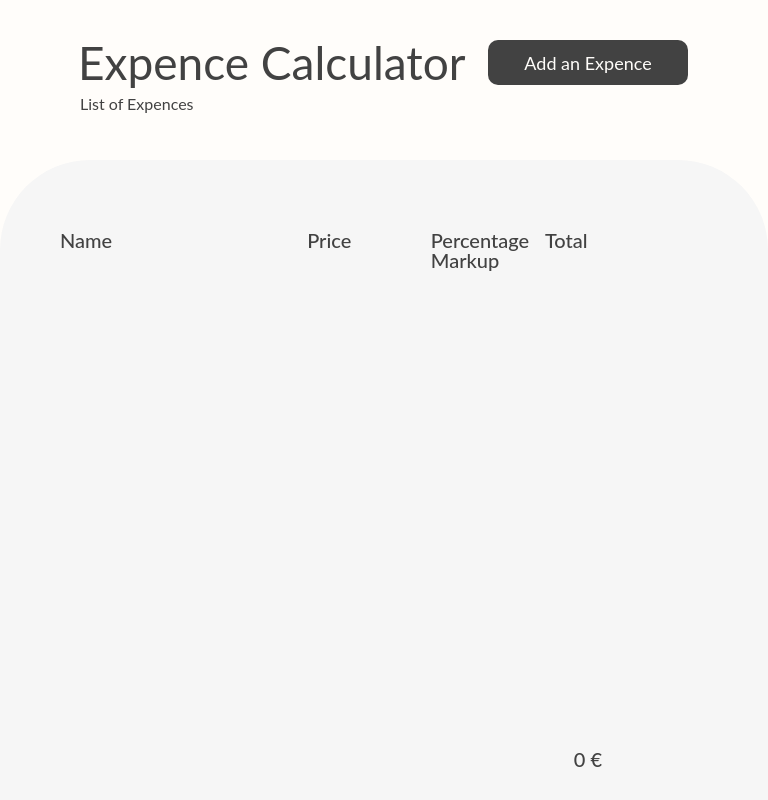
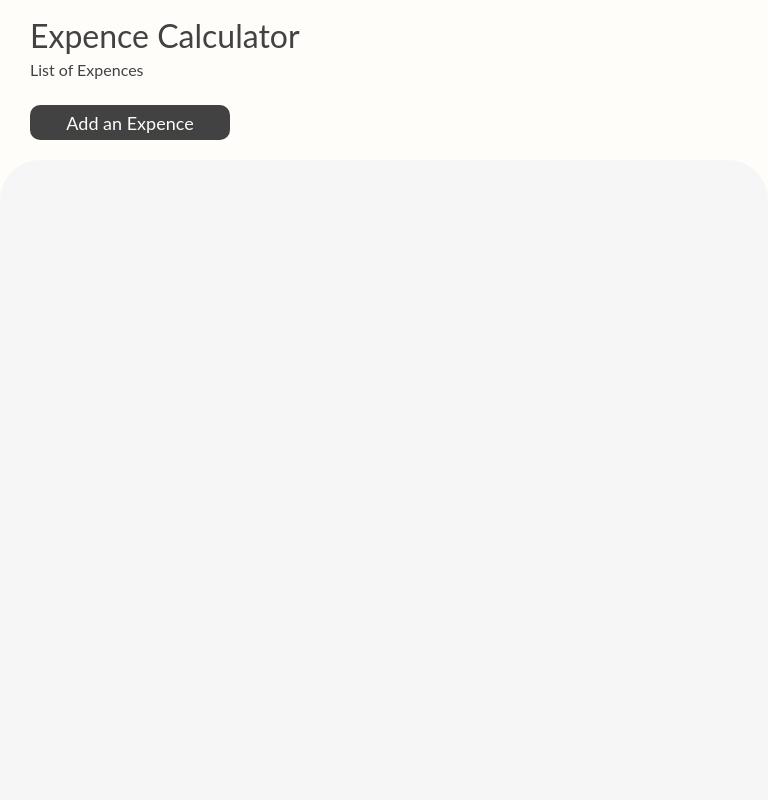
Before and after one commit to bircankut/expense-calculator, a React (Vite) app: page / in a window 768 px wide. Built offline with nearby package versions, Linux system fonts and the light colour scheme.

Commit message:
feat: added responsive design

```diff
--- a/src/App.css
+++ b/src/App.css
@@ -2,3 +2,14 @@
   height: 100vh;
   background-color: rgba(255, 253, 250, 1);
 }
+
+@media only screen and (max-width: 768px) {
+  /* For mobile phones: */
+  .main {
+    position: fixed;
+    top: 0;
+    left: 0;
+    width: 100%;
+    height: 100%;
+  }
+}
--- a/src/components/button/button.module.css
+++ b/src/components/button/button.module.css
@@ -10,6 +10,15 @@
   border: none;
 }
 
+@media only screen and (max-width: 768px) {
+  /* For mobile phones: */
+  .button {
+    height: 35px;
+    width: 200px;
+    margin-bottom: 10px;
+  }
+}
+
 .iconButton {
   height: 35px;
   width: 35px;
--- a/src/components/button/button.tsx
+++ b/src/components/button/button.tsx
@@ -1,6 +1,5 @@
-import { FC, ComponentProps } from "react";
+import { ComponentProps } from "react";
 import style from "../button/button.module.css";
-import { COLOR } from "../../enums";
 
 interface ButtonProps {
   onClick: ComponentProps<"button">["onClick"];
--- a/src/components/expence-items/expence-items.module.css
+++ b/src/components/expence-items/expence-items.module.css
@@ -4,9 +4,18 @@
   padding: 20px 10px 30px 10px;
 }
 
+@media only screen and (max-width: 768px) {
+  /* For mobile phones: */
+  .grid {
+    display: grid;
+    grid-template-columns: unset;
+    padding: 10px;
+  }
+}
+
 .expenceBox {
   border-bottom: 1px solid rgba(66, 66, 66, 0.5);
-  margin: 30px 0;
+  margin-top: 30px;
 }
 
 .input {
@@ -15,6 +24,7 @@
   box-shadow: none;
   font-size: 15px;
 }
+
 .deleteButton {
   color: rgba(66, 66, 66, 1);
   background-color: transparent;
@@ -22,3 +32,35 @@
   border: none;
   font-size: 20px;
 }
+
+@media only screen and (max-width: 768px) {
+  /* For mobile phones: */
+  .itemStyleForPhone {
+    margin: 10px;
+  }
+}
+
+@media only screen and (max-width: 768px) {
+  /* For mobile phones: */
+  .label {
+    margin-right: 5px;
+    font-size: 18px;
+    font-weight: 500;
+  }
+}
+@media only screen and (min-width: 768px) {
+  /* For mobile phones: */
+  .label {
+    display: none;
+  }
+}
+
+@media only screen and (max-width: 768px) {
+  /* For mobile phones: */
+  .deleteButton {
+    left: 100px;
+    width: 30px;
+    margin-left: auto;
+    background-color: rgb(239, 239, 239);
+  }
+}
--- a/src/components/expence-items/expence-items.tsx
+++ b/src/components/expence-items/expence-items.tsx
@@ -22,29 +22,39 @@ const ExpenceItems = ({}: ExpenceItemsProps) => {
       {expences.map((el) => {
         return (
           <li key={el.id} className={`${style.grid} ${style.expenceBox}`}>
+            <div className={style.itemStyleForPhone}>
+              <label className={style.label}>Name:</label>
               <input
                 className={`${style.input} fontLato colorDarkGrey`}
                 value={el.name}
                 type="text"
                 onChange={(event) => handleNameChange(event, el.id)}
               />
+            </div>
+            <div className={style.itemStyleForPhone}>
+              <label className={style.label}>Price:</label>
               <input
-              className={`${style.alignCenter}  ${style.input}  ${style.input} fontLato colorDarkGrey`}
+                className={`${style.input}  ${style.input} fontLato colorDarkGrey`}
                 value={el.price}
                 type="text"
                 onChange={(event) => handlePriceChange(event, el.id)}
               />
+            </div>
+            <div className={style.itemStyleForPhone}>
+              <label className={style.label}>Percentage:</label>
               <input
-              className={`${style.alignCenter}  ${style.input} fontLato colorDarkGrey`}
+                className={`${style.input} fontLato colorDarkGrey`}
                 value={el.percentageMarkup}
                 type="text"
                 onChange={(event) => {
                   handlePercentageChange(event, el.id);
                 }}
               />
+            </div>
             <p
-              className={`${style.alignCenter}  ${style.input} fontLato colorDarkGrey`}
+              className={`${style.input} ${style.itemStyleForPhone}  fontLato colorDarkGrey`}
             >
+              <label className={style.label}>Total:</label>
               {el.total?.toString()}
             </p>
 
--- a/src/components/expence-list-headers/expence-list-headers.module.css
+++ b/src/components/expence-list-headers/expence-list-headers.module.css
@@ -1,11 +1,20 @@
 .headerBox {
   height: 8vh;
+  position: fixed;
+  width: 100%;
 }
 
 .grid {
   display: grid;
   grid-template-columns: 40% 20% 12% 24% 2%;
   padding: 20px 10px;
+}
+
+@media only screen and (max-width: 768px) {
+  /* For mobile phones: */
+  .headerBox {
+    display: none;
+  }
 }
 
 .gridHeader {
--- a/src/components/expence-list/expence-list.module.css
+++ b/src/components/expence-list/expence-list.module.css
@@ -7,5 +7,22 @@
 
 .scrollBox {
   height: 55vh;
-  overflow: scroll;
+  overflow-y: scroll;
 }
+
+@media only screen and (max-width: 768px) {
+  /* For mobile phones: */
+  .container {
+    height: 100%;
+    padding: 10px;
+    border-radius: 40px 40px 0 0;
+  }
+}
+
+@media only screen and (max-width: 768px) {
+  /* For mobile phones: */
+  .scrollBox {
+    height: 65vh;
+    margin-bottom: 10px;
+  }
+}
--- a/src/components/expence-list/expence-list.tsx
+++ b/src/components/expence-list/expence-list.tsx
@@ -3,11 +3,13 @@ import { TotalCount } from "../total-count/total-count";
 import ExpenceListHeaders from "../expence-list-headers/expence-list-headers";
 import { ExpenceItems } from "../expence-items/expence-items";
 
-const ExpenceList = () => {
+interface ExpenceListProps {}
+
+const ExpenceList = ({}: ExpenceListProps) => {
   return (
     <section className={`${style.container} fontLato colorDarkGrey`}>
-      <ExpenceListHeaders />
       <div className={style.scrollBox}>
+        <ExpenceListHeaders />
         <ExpenceItems />
       </div>
       <TotalCount />
--- a/src/components/header/header.module.css
+++ b/src/components/header/header.module.css
@@ -6,8 +6,23 @@
   justify-content: space-between;
 }
 
+@media only screen and (max-width: 768px) {
+  /* For mobile phones: */
+  .headerBox {
+    padding: 20px 30px 10px 30px;
+    flex-direction: column;
+  }
+}
+
 .fSize46 {
   font-size: 46px;
+}
+
+@media only screen and (max-width: 768px) {
+  /* For mobile phones: */
+  .fSize46 {
+    font-size: 32px;
+  }
 }
 
 .mTop10 {
@@ -16,3 +31,10 @@
 h2:first-letter {
   margin-left: -2px;
 }
+
+@media only screen and (max-width: 768px) {
+  /* For mobile phones: */
+  h2:first-letter {
+    margin-left: 0;
+  }
+}
--- a/src/components/modal/modal.module.css
+++ b/src/components/modal/modal.module.css
@@ -29,6 +29,16 @@
   box-shadow: 0 5px 20px 0 rgba(0, 0, 0, 0.04);
 }
 
+@media only screen and (max-width: 768px) {
+  /* For mobile phones: */
+  .modal {
+    height: 55vh;
+    width: 85vw;
+    justify-content: center;
+    align-items: center;
+  }
+}
+
 .inputBox {
   display: flex;
   width: 950px;
@@ -37,6 +47,15 @@
   justify-content: space-between;
   align-items: center;
   padding: 30px 50px;
+}
+
+@media only screen and (max-width: 768px) {
+  /* For mobile phones: */
+  .inputBox {
+    height: 80%;
+    width: 90%;
+    padding: 10px;
+  }
 }
 
 .input {
@@ -49,6 +68,14 @@
   padding-left: 10px;
 }
 
+@media only screen and (max-width: 768px) {
+  /* For mobile phones: */
+  .input {
+    width: 100%;
+    height: 40px;
+  }
+}
+
 ::placeholder {
   /* Chrome, Firefox, Opera, Safari 10.1+ */
   color: rgba(0, 0, 0, 0.2);
--- a/src/components/total-count/total-count.module.css
+++ b/src/components/total-count/total-count.module.css
@@ -4,7 +4,7 @@
   justify-content: center;
   float: right;
   height: 50px;
-  width: 200px;
+  min-width: 200px;
   color: rgba(66, 66, 66, 1);
   font-weight: 500;
   font-size: 20px;
@@ -14,3 +14,10 @@
   height: 6vh;
   margin-top: 20px;
 }
+
+@media only screen and (min-width: 768px) {
+  /* For mobile phones: */
+  .expenceTotal {
+    display: none;
+  }
+}
--- a/src/components/total-count/total-count.tsx
+++ b/src/components/total-count/total-count.tsx
@@ -11,7 +11,7 @@ const TotalCount = () => {
 
   return (
     <div className={style.expencesTotalBox}>
-      <p className={style.expenceTotal}>{total.toString()} €</p>
+      <p className={style.expenceTotal}>Total Count: {total.toString()} €</p>
     </div>
   );
 };
```
Lines whose indentation alone changed are shown as unchanged.
